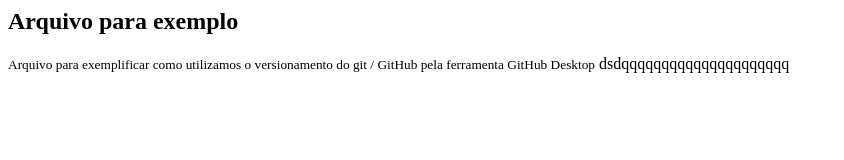
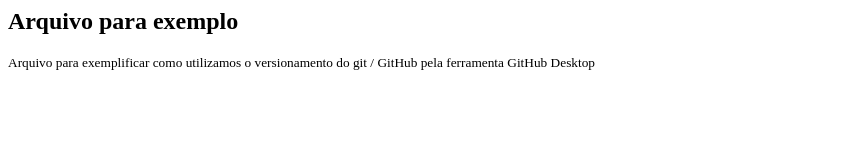
Before and after one commit to Pedro23Luiz/exemplo-repositorio, a plain HTML site: page index.html in a window 1280 px wide. Shown: the whole page, without its empty margins (0-844 px from the left). Drawn offline with Linux system fonts and the light colour scheme.

Commit message:
Update index.html

```diff
--- a/index.html
+++ b/index.html
@@ -9,8 +9,6 @@
                 <div>
                     <h2>Arquivo para exemplo</h2>
                     <small>Arquivo para exemplificar como utilizamos o versionamento do git / GitHub pela ferramenta GitHub Desktop</small>
-
-                    dsdqqqqqqqqqqqqqqqqqqqqq
                 </div>
             </div>
     </body>
```
